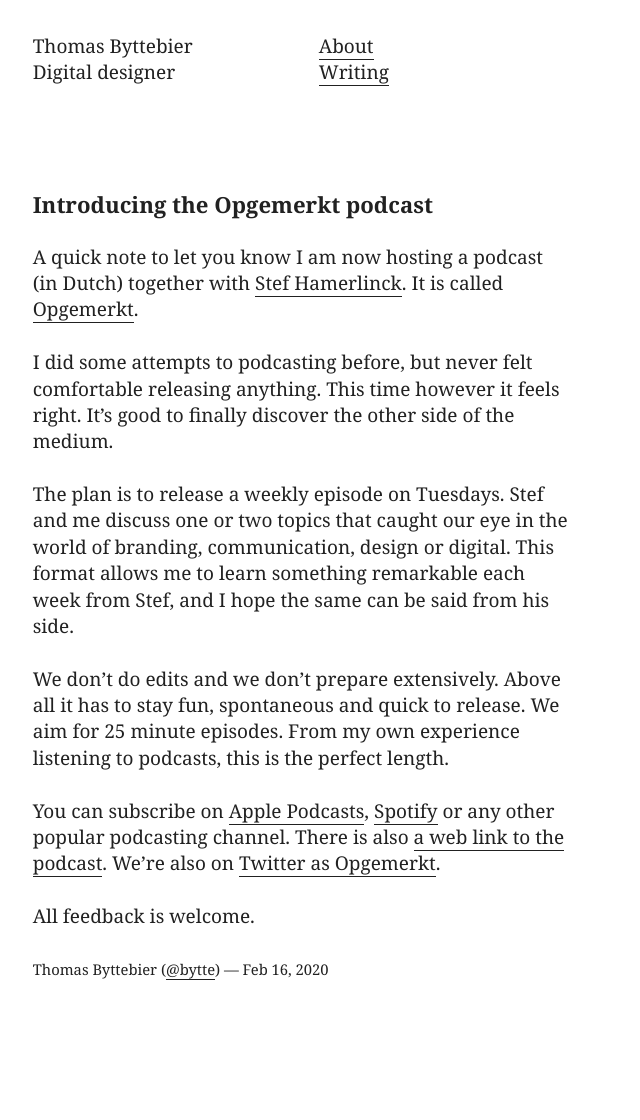
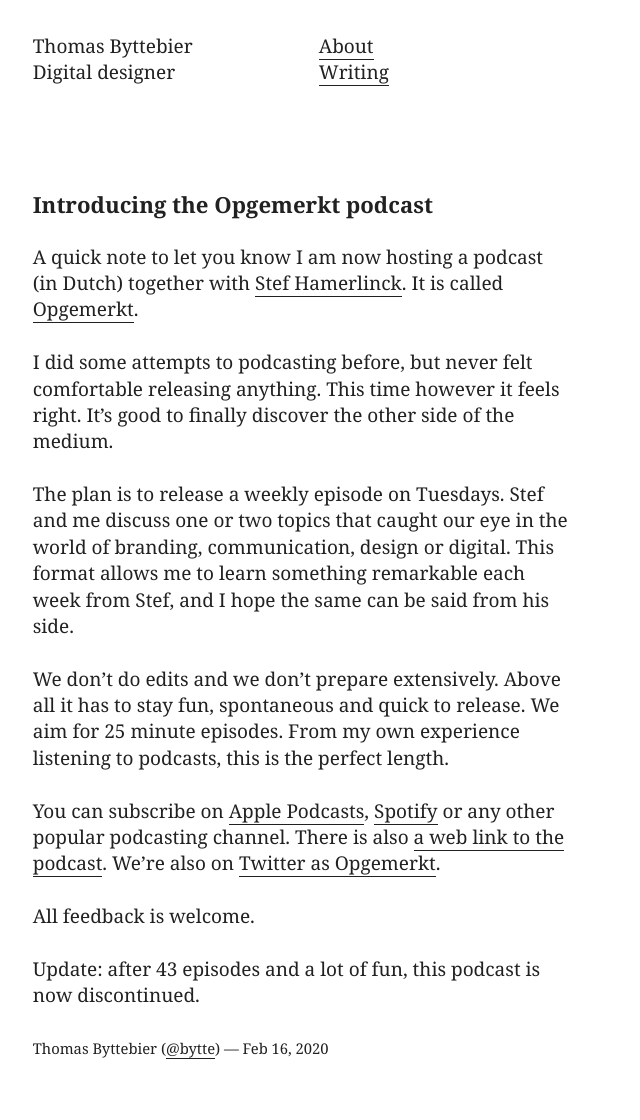
Before and after one commit to thomasbyttebier/thomasbyttebier, a Jekyll site: the page built from _posts/2020-02-16-introducing-opgemerkt-podcast.md, in a window 1280 px wide. Shown: the whole page, without its empty margins (0-640 px from the left). Built offline with Jekyll 4.4.1, drawn with Linux system fonts in a browser that asks for light colours; before the commit the page ends 1041 px from its top, so only the background shows below that.

Commit message:
Updated podcast post

```diff
--- a/_posts/2020-02-16-introducing-opgemerkt-podcast.md
+++ b/_posts/2020-02-16-introducing-opgemerkt-podcast.md
@@ -19,3 +19,5 @@ We don't do edits and we don't prepare extensively. Above all it has to stay fun
 You can subscribe on [Apple Podcasts](https://podcasts.apple.com/be/podcast/opgemerkt/id1496559514?l=nl&i=1000465229575), [Spotify](https://open.spotify.com/show/5cDsraxmbx7B0B33O1xz5L?si=WipTG2yJQOu0tQIT-v5wxw) or any other popular podcasting channel. There is also [a web link to the podcast](https://opgemerkt.simplecast.com). We're also on [Twitter as Opgemerkt](https://twitter.com/opgemerktpod).
 
 All feedback is welcome.
+
+Update: after 43 episodes and a lot of fun, this podcast is now discontinued.
```
